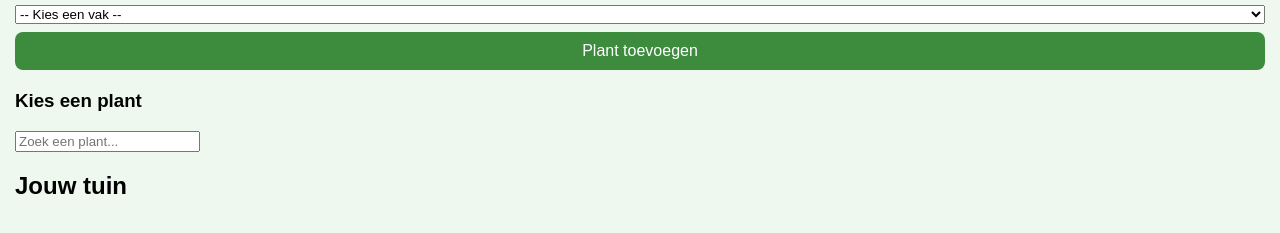
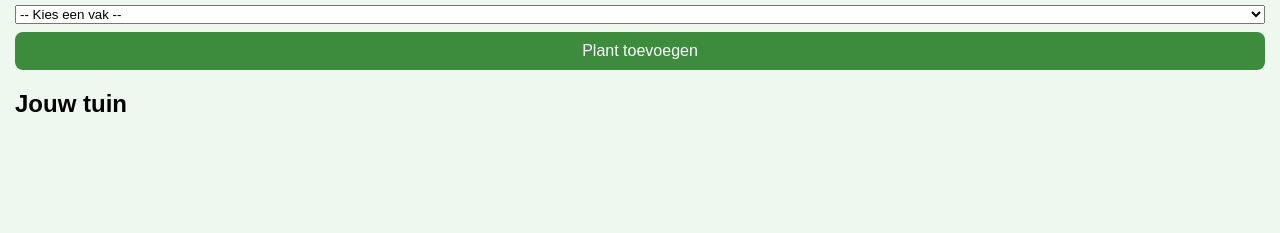
Before and after one commit to jonasweckhuysen-droid/tuinapp, a plain HTML site: page index.html in a window 1280 px wide. Shown: the part 101-334 px from the top of the page. Drawn offline with Linux system fonts and the light colour scheme.

Commit message:
Update index.html

```diff
--- a/index.html
+++ b/index.html
@@ -18,19 +18,14 @@
         </select>
         <button id="open-plant-select" class="btn-main">Plant toevoegen</button>
     </div>
-    <div class="plant-selector">
-    <h3>Kies een plant</h3>
-
-    <input type="text" id="plantSearch" placeholder="Zoek een plant...">
-
-    <ul id="plantResults"></ul>
-    </div>
 
     <!-- Plant modal -->
     <div id="plant-select-modal" class="modal">
         <div class="modal-content">
             <span id="select-close" class="close">&times;</span>
+
             <input type="text" id="plant-search" placeholder="Zoek plant..." class="search-box">
+
             <div id="plant-options" class="plant-options"></div>
         </div>
     </div>
```
